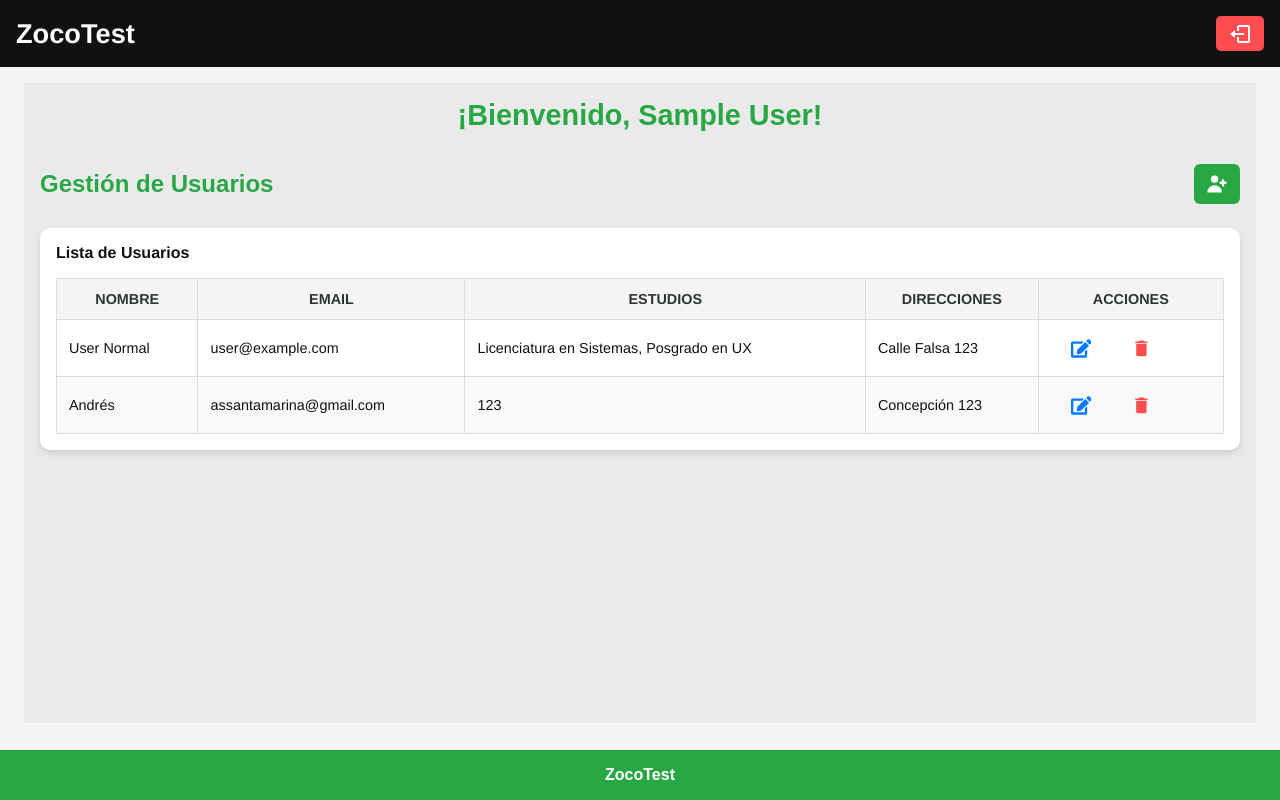
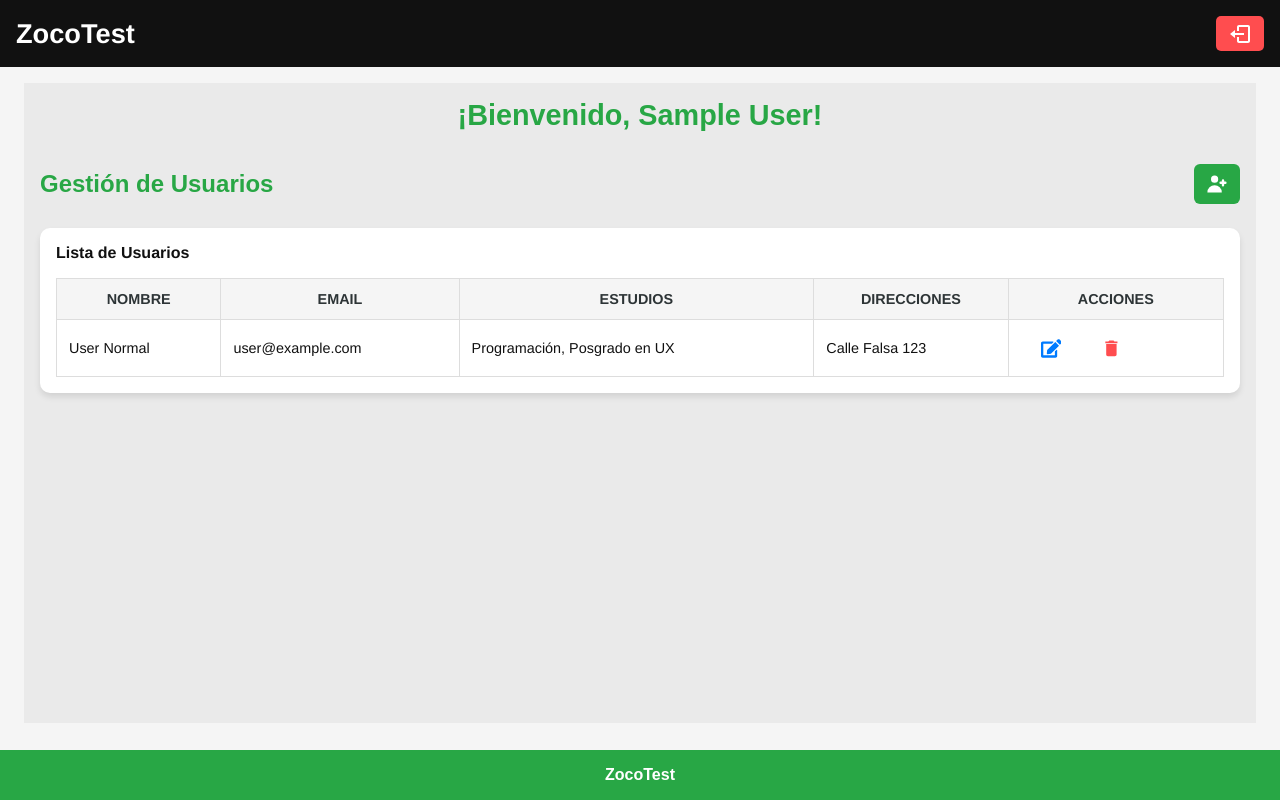
Before and after one commit to AndresSantamarina/ZocoTest, a React (Vite) app: page /dashboard in a window 1280 px wide. Built offline with nearby package versions, Linux system fonts and the light colour scheme; data requests are answered from the project's data file; sample sign-in values are in the browser's storage.

Commit message:
update readme

```diff
--- a/db.json
+++ b/db.json
@@ -8,47 +8,30 @@
       "role": "admin"
     },
     {
-      "id": "2",
+      "name": "User Normal",
       "email": "user@example.com",
       "password": "user123",
-      "name": "User Normal",
-      "role": "user"
-    },
-    {
-      "name": "Andrés",
-      "email": "assantamarina@gmail.com",
-      "password": "123456",
       "role": "user",
-      "id": "1744738921183"
+      "id": "2"
     }
   ],
   "educations": [
     {
-      "id": "1",
+      "title": "Programación",
       "userId": "2",
-      "title": "Licenciatura en Sistemas"
+      "id": "1"
     },
     {
-      "id": "2",
+      "title": "Posgrado en UX",
       "userId": "2",
-      "title": "Posgrado en UX"
-    },
-    {
-      "title": "123",
-      "userId": "1744738921183",
-      "id": "b01b"
+      "id": "2"
     }
   ],
   "addresses": [
     {
-      "id": "1",
+      "address": "Calle Falsa 123",
       "userId": "2",
-      "address": "Calle Falsa 123"
-    },
-    {
-      "address": "Concepción 123",
-      "userId": "1744738921183",
-      "id": "1744738921247"
+      "id": "1"
     }
   ]
 }
--- a/src/pages/Dashboard/Dashboard.jsx
+++ b/src/pages/Dashboard/Dashboard.jsx
@@ -1,4 +1,4 @@
-import "./Dashboard.scss";
+import "./Dashboard.scss"
 import { useContext } from "react";
 import UserSection from "../../components/UserSection/UserSection";
 import { AuthContext } from "../../context/AuthContext";
```
Also changed, not shown: 1 other file (tests, documents, lock files or other folders).
